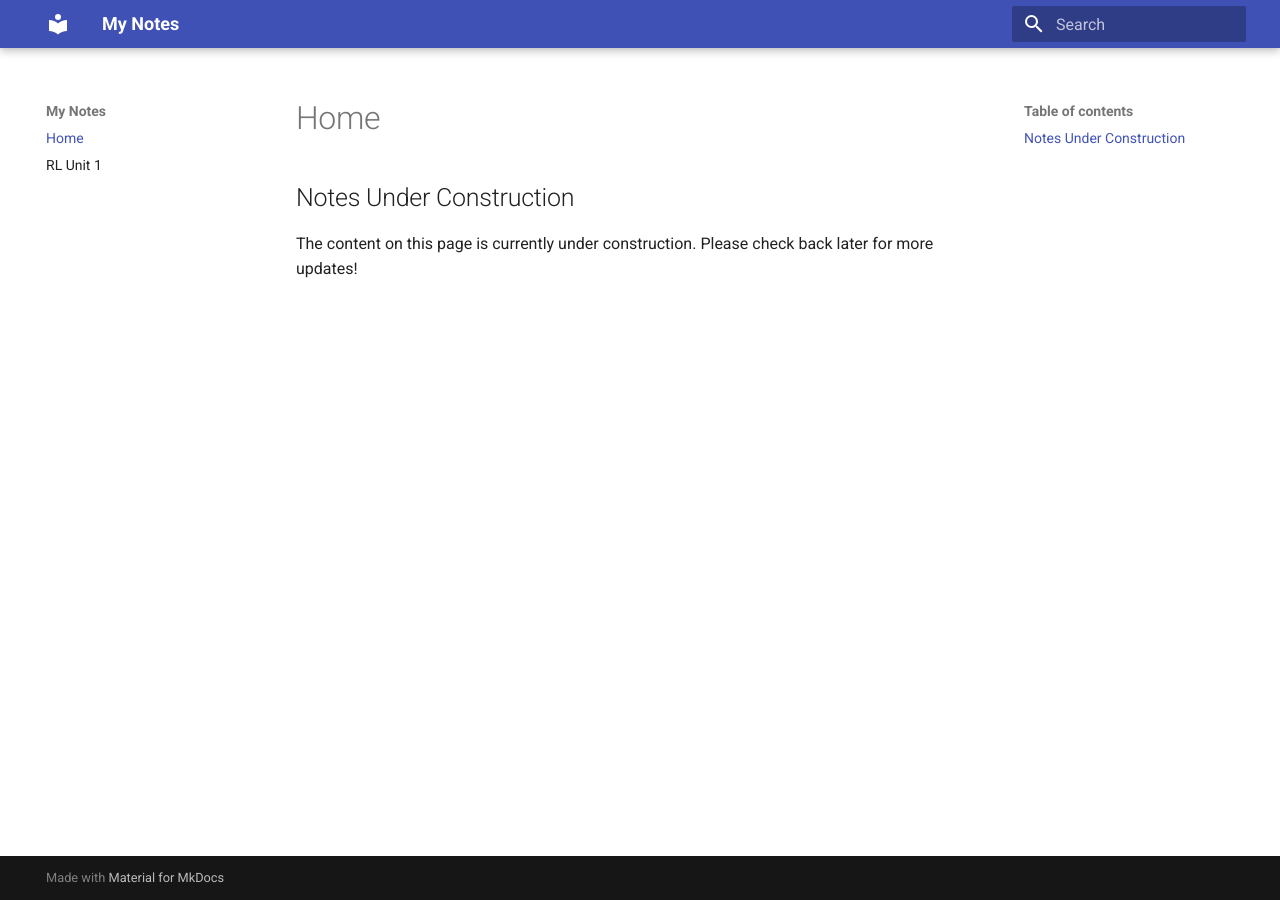
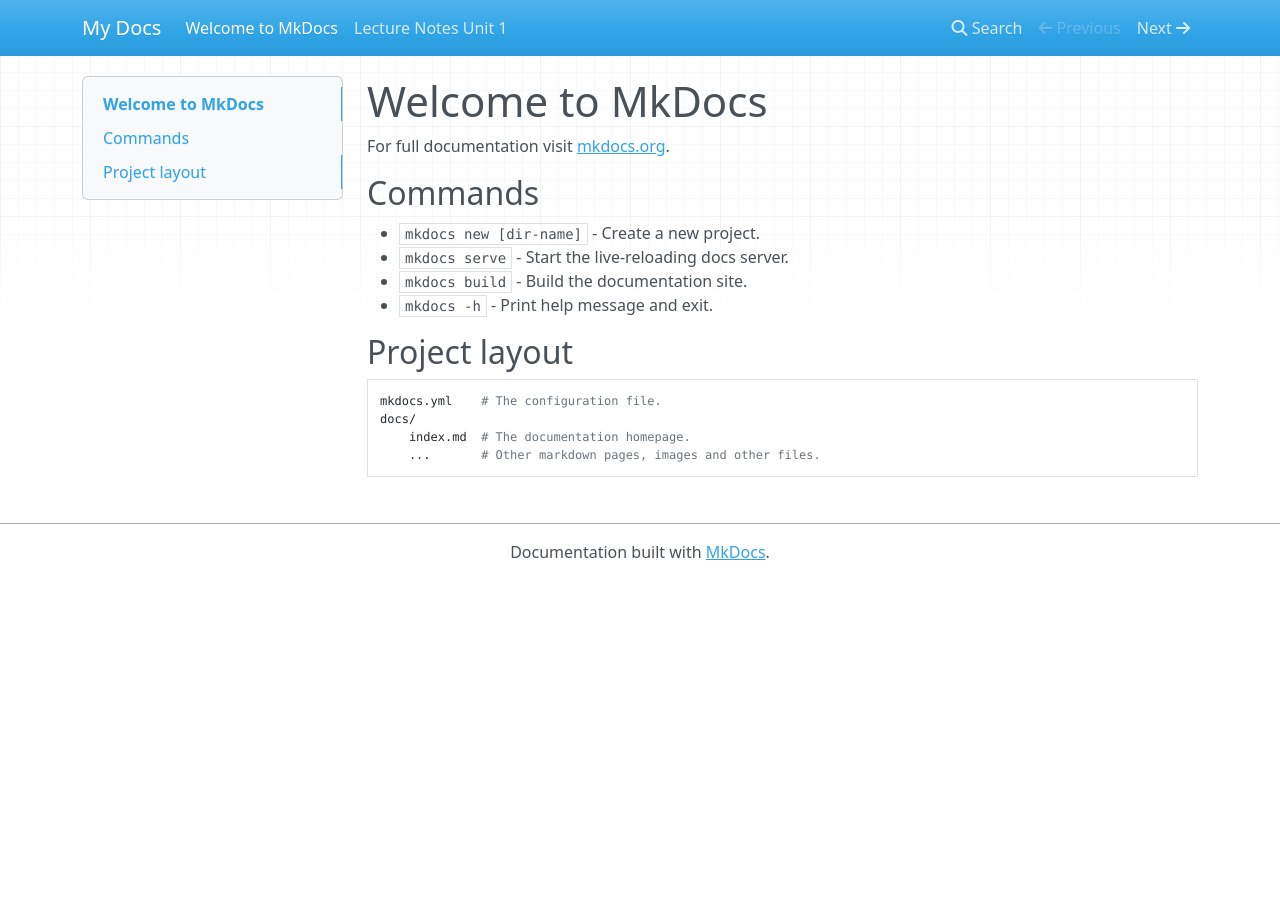
Before and after one commit to RishikeshVadodaria/mkdocs, an MkDocs documentation site: the page built from docs/index.md, in a window 1280 px wide. Built offline with MkDocs 1.6.1, drawn with Linux system fonts in a browser that asks for light colours; nearby versions of some CDN libraries.

Commit message:
new test

```diff
--- a/docs/index.md
+++ b/docs/index.md
@@ -1,3 +1,17 @@
-## Notes Under Construction
+# Welcome to MkDocs
 
-The content on this page is currently under construction. Please check back later for more updates!
+For full documentation visit [mkdocs.org](https://www.mkdocs.org).
+
+## Commands
+
+* `mkdocs new [dir-name]` - Create a new project.
+* `mkdocs serve` - Start the live-reloading docs server.
+* `mkdocs build` - Build the documentation site.
+* `mkdocs -h` - Print help message and exit.
+
+## Project layout
+
+    mkdocs.yml    # The configuration file.
+    docs/
+        index.md  # The documentation homepage.
+        ...       # Other markdown pages, images and other files.
--- a/mkdocs.yml
+++ b/mkdocs.yml
@@ -1,2 +1 @@
-site_name: My Notes
-theme: material
+site_name: My Docs
```
Also changed, not shown: docs/Lecture Notes - Unit 1.md (renamed from docs/RL-Unit 1.md).
